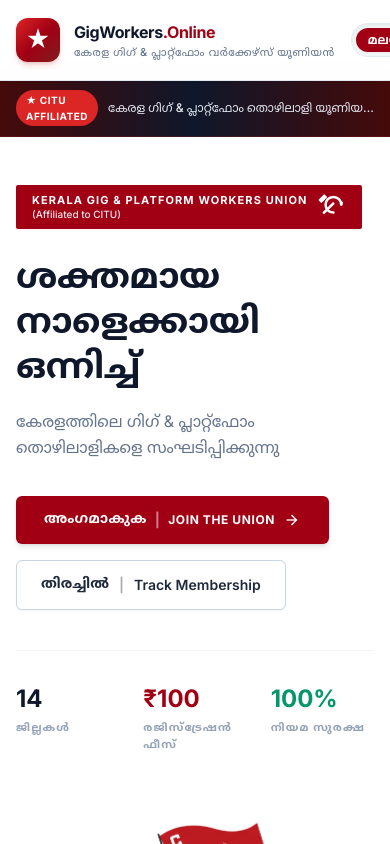
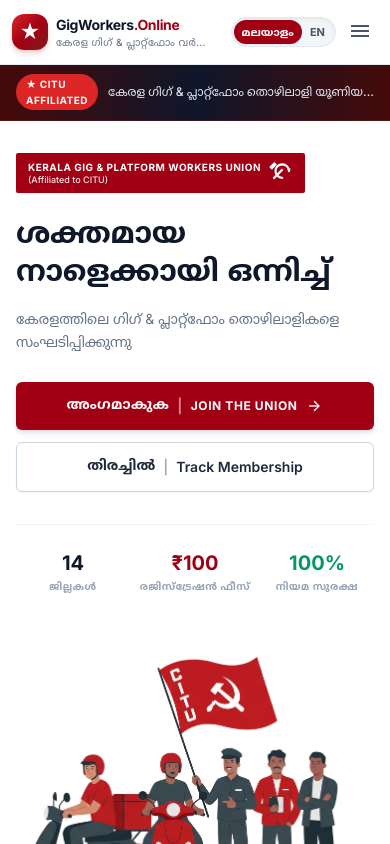
Before and after one commit to peoples-technology/GigWorkersForum, a SvelteKit app in the folder frontend/: page / in a window 390 px wide. Shown: the top 844 px of the page. Built offline with nearby package versions, Linux system fonts and the light colour scheme.

Commit message:
fix(responsive): prevent horizontal cutoff and ensure language switcher visibility on mobile viewports

```diff
--- a/frontend/src/app.css
+++ b/frontend/src/app.css
@@ -19,6 +19,13 @@
 		-webkit-tap-highlight-color: transparent;
 		color: #0f172a;
 		background-color: #f8fafc;
+		overflow-x: hidden;
+		width: 100%;
+	}
+	html {
+		scroll-behavior: smooth;
+		overflow-x: hidden;
+		width: 100%;
 	}
 }
 
--- a/frontend/src/routes/+page.svelte
+++ b/frontend/src/routes/+page.svelte
@@ -41,23 +41,23 @@
 </svelte:head>
 
 <!-- Frosted Glass Sticky Header -->
-<header class="fixed top-0 w-full z-50 bg-white/90 backdrop-blur-md border-b border-slate-200/80 shadow-sm transition-all">
-	<div class="h-20 max-w-7xl mx-auto px-4 sm:px-6 lg:px-8 flex items-center justify-between gap-4">
+<header class="fixed top-0 left-0 right-0 w-full z-50 bg-white/95 backdrop-blur-md border-b border-slate-200/80 shadow-xs transition-all">
+	<div class="h-16 sm:h-20 max-w-7xl mx-auto px-3 sm:px-6 lg:px-8 flex items-center justify-between gap-2 sm:gap-4">
 		<!-- Union Logo & Title -->
-		<a href="/" class="flex items-center gap-3.5 min-w-max group">
-			<div class="w-11 h-11 rounded-xl bg-gradient-to-br from-red-600 via-primary to-red-900 flex items-center justify-center text-white font-black text-2xl shadow-md shadow-red-700/20 group-hover:scale-105 group-hover:rotate-1 transition-transform">
+		<a href="/" class="flex items-center gap-2 sm:gap-3.5 min-w-0 flex-shrink group">
+			<div class="w-9 h-9 sm:w-11 sm:h-11 rounded-xl bg-gradient-to-br from-red-600 via-primary to-red-900 flex items-center justify-center text-white font-black text-xl sm:text-2xl shadow-md shadow-red-700/20 group-hover:scale-105 transition-transform flex-shrink-0">
 				★
 			</div>
-			<div class="flex flex-col">
-				<div class="flex items-center gap-2">
-					<span class="font-extrabold text-base sm:text-lg text-slate-900 tracking-tight group-hover:text-primary transition-colors">
+			<div class="flex flex-col min-w-0">
+				<div class="flex items-center gap-1.5 sm:gap-2">
+					<span class="font-extrabold text-sm sm:text-lg text-slate-900 tracking-tight group-hover:text-primary transition-colors truncate">
 						GigWorkers<span class="text-primary">.Online</span>
 					</span>
-					<span class="hidden sm:inline-flex items-center px-2 py-0.5 rounded-full text-[10px] font-bold bg-red-100 text-red-800 border border-red-200 uppercase tracking-wide">
+					<span class="hidden md:inline-flex items-center px-2 py-0.5 rounded-full text-[10px] font-bold bg-red-100 text-red-800 border border-red-200 uppercase tracking-wide">
 						Kerala
 					</span>
 				</div>
-				<span class="text-[11px] sm:text-xs text-slate-500 uppercase tracking-wider font-medium">
+				<span class="text-[10px] sm:text-xs text-slate-500 uppercase tracking-wider font-medium truncate">
 					{lang === 'ml' ? 'കേരള ഗിഗ് & പ്ലാറ്റ്‌ഫോം വർക്കേഴ്സ് യൂണിയൻ' : 'Kerala Gig & Platform Workers Union'}
 				</span>
 			</div>
@@ -76,21 +76,21 @@
 			</a>
 		</nav>
 
-		<!-- Right Action Strip: Language Toggle + Register CTA -->
-		<div class="flex items-center gap-3 min-w-max">
+		<!-- Right Action Strip: Language Toggle + Register CTA + Hamburger -->
+		<div class="flex items-center gap-1.5 sm:gap-3 flex-shrink-0">
 			<!-- Language Toggle Pill -->
-			<div class="inline-flex items-center bg-slate-100/90 border border-slate-200 rounded-full p-1 shadow-inner">
+			<div class="inline-flex items-center bg-slate-100/90 border border-slate-200 rounded-full p-0.5 sm:p-1 shadow-inner">
 				<button
 					type="button"
 					onclick={() => toggleLang('ml')}
-					class={`px-3 py-1 rounded-full text-xs font-bold transition-all ${lang === 'ml' ? 'bg-primary text-white shadow-sm' : 'text-slate-600 hover:text-slate-900'}`}
+					class={`px-2 sm:px-3 py-1 rounded-full text-[11px] sm:text-xs font-bold transition-all ${lang === 'ml' ? 'bg-primary text-white shadow-sm' : 'text-slate-600 hover:text-slate-900'}`}
 				>
 					മലയാളം
 				</button>
 				<button
 					type="button"
 					onclick={() => toggleLang('en')}
-					class={`px-3 py-1 rounded-full text-xs font-bold transition-all ${lang === 'en' ? 'bg-primary text-white shadow-sm' : 'text-slate-600 hover:text-slate-900'}`}
+					class={`px-2 sm:px-3 py-1 rounded-full text-[11px] sm:text-xs font-bold transition-all ${lang === 'en' ? 'bg-primary text-white shadow-sm' : 'text-slate-600 hover:text-slate-900'}`}
 				>
 					EN
 				</button>
@@ -99,7 +99,7 @@
 			<!-- Quick Register CTA Button -->
 			<a
 				href="/register"
-				class="hidden sm:inline-flex items-center gap-1.5 px-4 py-2.5 rounded-xl crimson-gradient-btn text-white text-xs font-bold tracking-wide shadow-md"
+				class="hidden sm:inline-flex items-center gap-1.5 px-3.5 sm:px-4 py-2 sm:py-2.5 rounded-xl crimson-gradient-btn text-white text-xs font-bold tracking-wide shadow-md"
 			>
 				<span class="material-symbols-outlined text-[16px]">how_to_reg</span>
 				<span>{lang === 'ml' ? 'അംഗമാകുക (₹100)' : 'Join Union (₹100)'}</span>
@@ -109,7 +109,7 @@
 			<button
 				type="button"
 				onclick={() => mobileMenuOpen = !mobileMenuOpen}
-				class="lg:hidden p-2 rounded-lg text-slate-600 hover:text-slate-900 hover:bg-slate-100"
+				class="lg:hidden p-1.5 sm:p-2 rounded-lg text-slate-600 hover:text-slate-900 hover:bg-slate-100 focus:outline-none"
 				aria-label="Toggle menu"
 			>
 				<span class="material-symbols-outlined text-2xl">{mobileMenuOpen ? 'close' : 'menu'}</span>
@@ -145,7 +145,7 @@
 	{/if}
 </header>
 
-<main class="w-full pt-20 min-h-[calc(100vh-80px)]">
+<main class="w-full pt-16 sm:pt-20 min-h-[calc(100vh-80px)] overflow-x-hidden">
 	<div class="flex flex-col w-full">
 		<!-- Top Statutory Notification Ticker -->
 		<aside aria-label="Statutory Notice" class="w-full bg-gradient-to-r from-red-950 via-slate-900 to-red-950 text-white border-b border-red-900/40">
@@ -175,21 +175,21 @@
 		</aside>
 
 		<!-- Hero Section -->
-		<section class="w-full bg-white py-12 lg:py-20 relative overflow-hidden">
+		<section class="w-full bg-white py-8 sm:py-12 lg:py-20 relative overflow-hidden">
 			<div class="max-w-7xl mx-auto px-4 sm:px-6 lg:px-8">
-				<div class="grid grid-cols-1 lg:grid-cols-2 gap-10 lg:gap-16 items-center">
+				<div class="grid grid-cols-1 lg:grid-cols-2 gap-8 lg:gap-16 items-center">
 
 					<!-- Left Column: Copy & Actions -->
-					<div class="flex flex-col items-start">
+					<div class="flex flex-col items-start w-full">
 
 						<!-- Union Affiliation Badge -->
-						<div class="inline-flex items-center gap-2.5 px-4 py-2 rounded-sm bg-primary text-white mb-7 shadow-sm">
-							<div class="flex flex-col leading-tight">
-								<span class="text-[11px] font-black tracking-widest uppercase">Kerala Gig &amp; Platform Workers Union</span>
-								<span class="text-[10px] font-medium opacity-90">(Affiliated to CITU)</span>
+						<div class="inline-flex items-center gap-2 sm:gap-2.5 px-3 sm:px-4 py-2 rounded-sm bg-primary text-white mb-6 sm:mb-7 shadow-sm max-w-full">
+							<div class="flex flex-col leading-tight min-w-0">
+								<span class="text-[10px] sm:text-[11px] font-black tracking-wider sm:tracking-widest uppercase truncate">Kerala Gig &amp; Platform Workers Union</span>
+								<span class="text-[9px] sm:text-[10px] font-medium opacity-90">(Affiliated to CITU)</span>
 							</div>
 							<!-- Hammer & Sickle -->
-							<svg class="w-7 h-7 flex-shrink-0" viewBox="0 0 100 100" fill="white" xmlns="http://www.w3.org/2000/svg" aria-hidden="true">
+							<svg class="w-6 h-6 sm:w-7 sm:h-7 flex-shrink-0" viewBox="0 0 100 100" fill="white" xmlns="http://www.w3.org/2000/svg" aria-hidden="true">
 								<!-- Hammer handle -->
 								<rect x="10" y="50" width="55" height="9" rx="3" transform="rotate(-45 37 54)"/>
 								<!-- Hammer head -->
@@ -202,33 +202,33 @@
 						</div>
 
 						<!-- Bilingual Headline -->
-						<h1 class="font-black text-slate-900 mb-4 leading-tight tracking-tight">
+						<h1 class="font-black text-slate-900 mb-4 leading-tight tracking-tight w-full break-words">
 							{#if lang === 'ml'}
-								<span class="block text-4xl sm:text-5xl lg:text-[3.5rem]" style="font-family: 'Noto Sans Malayalam', sans-serif; line-height: 1.25;">
+								<span class="block text-3xl sm:text-5xl lg:text-[3.5rem]" style="font-family: 'Noto Sans Malayalam', sans-serif; line-height: 1.25;">
 									ശക്തമായ<br/>നാളെക്കായി ഒന്നിച്ച്
 								</span>
 							{:else}
-								<span class="block text-4xl sm:text-5xl lg:text-[3.5rem] leading-tight">
+								<span class="block text-3xl sm:text-5xl lg:text-[3.5rem] leading-tight">
 									United for a
 								</span>
-								<span class="block text-4xl sm:text-5xl lg:text-[3.5rem] text-primary font-black italic leading-tight">
+								<span class="block text-3xl sm:text-5xl lg:text-[3.5rem] text-primary font-black italic leading-tight">
 									stronger tomorrow
 								</span>
 							{/if}
 						</h1>
 
 						<!-- Subtitle -->
-						<p class="text-base sm:text-lg text-slate-500 leading-relaxed mb-9">
+						<p class="text-sm sm:text-base lg:text-lg text-slate-500 leading-relaxed mb-7 sm:mb-9 max-w-xl">
 							{lang === 'ml'
 								? 'കേരളത്തിലെ ഗിഗ് & പ്ലാറ്റ്‌ഫോം തൊഴിലാളികളെ സംഘടിപ്പിക്കുന്നു'
 								: "Organising Kerala's Gig & Platform Workers"}
 						</p>
 
 						<!-- CTA Buttons -->
-						<div class="flex flex-wrap items-center gap-4 w-full sm:w-auto">
+						<div class="flex flex-col sm:flex-row items-stretch sm:items-center gap-3 sm:gap-4 w-full sm:w-auto">
 							<a
 								href="/register"
-								class="inline-flex items-center justify-center gap-2 px-7 py-3.5 rounded-md bg-primary hover:bg-[#80000f] text-white text-sm font-bold tracking-wide shadow-md transition-colors"
+								class="inline-flex items-center justify-center gap-2 px-6 sm:px-7 py-3.5 rounded-md bg-primary hover:bg-[#80000f] text-white text-sm font-bold tracking-wide shadow-md transition-colors text-center"
 							>
 								<span style="font-family: 'Noto Sans Malayalam', sans-serif;">അംഗമാകുക</span>
 								<span class="opacity-50">|</span>
@@ -238,7 +238,7 @@
 
 							<a
 								href="#quick-access-banner"
-								class="inline-flex items-center justify-center gap-2.5 px-6 py-3.5 rounded-md bg-white border border-slate-300 text-slate-800 text-sm font-semibold hover:bg-slate-50 hover:border-slate-400 transition-all shadow-sm"
+								class="inline-flex items-center justify-center gap-2 px-5 sm:px-6 py-3.5 rounded-md bg-white border border-slate-300 text-slate-800 text-sm font-semibold hover:bg-slate-50 hover:border-slate-400 transition-all shadow-sm text-center"
 							>
 								<span style="font-family: 'Noto Sans Malayalam', sans-serif;">{lang === 'ml' ? 'തിരച്ചിൽ' : 'തിരച്ചിൽ'}</span>
 								<span class="opacity-40">|</span>
@@ -247,22 +247,22 @@
 						</div>
 
 						<!-- Stats strip -->
-						<div class="mt-10 pt-8 border-t border-slate-100 w-full grid grid-cols-3 gap-6">
+						<div class="mt-8 sm:mt-10 pt-6 sm:pt-8 border-t border-slate-100 w-full grid grid-cols-3 gap-2 sm:gap-6 text-center sm:text-left">
 							<div>
-								<p class="text-2xl sm:text-3xl font-black text-slate-900">14</p>
-								<p class="text-[11px] text-slate-400 font-semibold mt-1 uppercase tracking-widest">
+								<p class="text-xl sm:text-3xl font-black text-slate-900">14</p>
+								<p class="text-[10px] sm:text-[11px] text-slate-400 font-semibold mt-0.5 sm:mt-1 uppercase tracking-wider sm:tracking-widest">
 									{lang === 'ml' ? 'ജില്ലകൾ' : 'Districts'}
 								</p>
 							</div>
 							<div>
-								<p class="text-2xl sm:text-3xl font-black text-primary">₹100</p>
-								<p class="text-[11px] text-slate-400 font-semibold mt-1 uppercase tracking-widest">
+								<p class="text-xl sm:text-3xl font-black text-primary">₹100</p>
+								<p class="text-[10px] sm:text-[11px] text-slate-400 font-semibold mt-0.5 sm:mt-1 uppercase tracking-wider sm:tracking-widest">
 									{lang === 'ml' ? 'രജിസ്ട്രേഷൻ ഫീസ്' : 'Registration Fee'}
 								</p>
 							</div>
 							<div>
-								<p class="text-2xl sm:text-3xl font-black text-emerald-600">100%</p>
-								<p class="text-[11px] text-slate-400 font-semibold mt-1 uppercase tracking-widest">
+								<p class="text-xl sm:text-3xl font-black text-emerald-600">100%</p>
+								<p class="text-[10px] sm:text-[11px] text-slate-400 font-semibold mt-0.5 sm:mt-1 uppercase tracking-wider sm:tracking-widest">
 									{lang === 'ml' ? 'നിയമ സുരക്ഷ' : 'Legal Cover'}
 								</p>
 							</div>
@@ -270,11 +270,11 @@
 					</div>
 
 					<!-- Right Column: Hero Illustration -->
-					<div class="relative flex items-center justify-center w-full lg:justify-end">
+					<div class="relative flex items-center justify-center w-full lg:justify-end overflow-hidden">
 						<img
 							src="/images/HomePage-HeroAsset.png"
 							alt="Kerala gig workers — delivery partners, cab drivers, and platform workers standing united with a CITU flag"
-							class="w-full max-w-lg lg:max-w-none object-contain select-none"
+							class="w-full max-w-md sm:max-w-lg lg:max-w-none h-auto object-contain select-none"
 							onerror={(e) => {
 								(e.currentTarget as HTMLImageElement).src = "https://lh3.googleusercontent.com/aida-public/AB6AXuAWe4zboGWqHL3jwywJUeVISdlnK_rC41LVB4QtSYp9gdGbXwg3nD6fRYs5iOt8M-yBKUJvXlMGr2iil4ngfjS-RjAvAcZ2dfz1HkXoPrzPkgJvZpJvo1ALHS7H5co15GqKBUWOPR3EYM9MlvLYJy5bPjXcHY3Ju2yNNHqhtJpDN0ai7h5rEgRGssd7vmm5HU_EbhSFCHVgEGVItQFkp_krs51AhFOzKbDwiYmeFYXV1bUaKEZzDSVfVA";
 							}}
@@ -376,23 +376,23 @@
 		</section>
 
 		<!-- Member Quick Access Banner with Deep Gradient -->
-		<section class="w-full py-16 bg-white" id="quick-access-banner">
+		<section class="w-full py-12 sm:py-16 bg-white" id="quick-access-banner">
 			<div class="max-w-7xl mx-auto px-4 sm:px-6 lg:px-8">
-				<div class="bg-gradient-to-br from-slate-950 via-slate-900 to-red-950 text-white rounded-3xl p-8 sm:p-10 lg:p-12 border border-slate-800 shadow-2xl relative overflow-hidden">
+				<div class="bg-gradient-to-br from-slate-950 via-slate-900 to-red-950 text-white rounded-2xl sm:rounded-3xl p-5 sm:p-10 lg:p-12 border border-slate-800 shadow-2xl relative overflow-hidden">
 					<!-- Ambient Glow Inside Card -->
 					<div class="absolute -top-20 -right-20 w-80 h-80 bg-red-600/15 rounded-full blur-3xl pointer-events-none"></div>
 
-					<div class="grid grid-cols-1 lg:grid-cols-12 gap-8 items-center relative z-10">
+					<div class="grid grid-cols-1 lg:grid-cols-12 gap-6 sm:gap-8 items-center relative z-10">
 						<!-- Text Lockup -->
 						<div class="lg:col-span-6">
-							<div class="inline-flex items-center gap-2 px-3 py-1 rounded-full bg-red-900/40 text-red-300 border border-red-500/30 text-xs font-bold mb-4">
-								<span class="material-symbols-outlined text-[16px]">lock</span>
+							<div class="inline-flex items-center gap-2 px-3 py-1 rounded-full bg-red-900/40 text-red-300 border border-red-500/30 text-[11px] sm:text-xs font-bold mb-3 sm:mb-4">
+								<span class="material-symbols-outlined text-[15px] sm:text-[16px]">lock</span>
 								<span>{lang === 'ml' ? 'നിലവിലുള്ള അംഗങ്ങൾക്കായി · Portal Access' : 'Existing Members · Quick Access'}</span>
 							</div>
-							<h3 class="text-2xl sm:text-3xl font-black text-white">
+							<h3 class="text-xl sm:text-3xl font-black text-white">
 								{lang === 'ml' ? 'നിങ്ങളുടെ അംഗത്വം പരിശോധിക്കുക' : 'Access Your Membership'}
 							</h3>
-							<p class="text-xs sm:text-sm text-slate-300 mt-2.5 max-w-lg leading-relaxed">
+							<p class="text-xs sm:text-sm text-slate-300 mt-2 sm:mt-2.5 max-w-lg leading-relaxed">
 								{lang === 'ml'
 									? 'രജിസ്റ്റർ ചെയ്ത 10 അക്ക മൊബൈൽ നമ്പർ നൽകി അപേക്ഷയുടെ നില പരിശോധിക്കുക, ഡിജിറ്റൽ തിരിച്ചറിയൽ കാർഡ് ഡൗൺലോഡ് ചെയ്യുക, അല്ലെങ്കിൽ വാർഷിക വിഹിതം അടയ്ക്കുക.'
 									: 'Enter your registered 10-digit mobile number to track application status, download your high-resolution digital ID card, or renew your membership.'}
@@ -401,14 +401,14 @@
 
 						<!-- Input Action Form -->
 						<div class="lg:col-span-6 w-full">
-							<form class="flex flex-col sm:flex-row items-stretch sm:items-center gap-3" onsubmit={(e) => { e.preventDefault(); handleSendOtp(); }}>
-								<div class="relative flex-1 flex items-center bg-white/95 rounded-xl border border-slate-300 overflow-hidden shadow-sm focus-within:ring-2 focus-within:ring-primary focus-within:border-primary">
-									<span class="bg-slate-100 px-3.5 py-3 text-sm text-slate-700 border-r border-slate-300 flex items-center select-none font-mono font-bold">
+							<form class="flex flex-col sm:flex-row items-stretch sm:items-center gap-2.5 sm:gap-3 w-full" onsubmit={(e) => { e.preventDefault(); handleSendOtp(); }}>
+								<div class="relative flex-1 flex items-center bg-white/95 rounded-xl border border-slate-300 overflow-hidden shadow-sm focus-within:ring-2 focus-within:ring-primary focus-within:border-primary w-full">
+									<span class="bg-slate-100 px-3 py-2.5 sm:px-3.5 sm:py-3 text-sm text-slate-700 border-r border-slate-300 flex items-center select-none font-mono font-bold flex-shrink-0">
 										+91
 									</span>
 									<input
 										bind:value={trackPhone}
-										class="w-full px-3.5 py-3 text-sm text-slate-900 placeholder:text-slate-400 bg-transparent focus:outline-none font-medium"
+										class="w-full min-w-0 px-3 py-2.5 sm:px-3.5 sm:py-3 text-sm text-slate-900 placeholder:text-slate-400 bg-transparent focus:outline-none font-medium"
 										id="track-input"
 										maxlength="10"
 										pattern="[0-9]{10}"
@@ -418,7 +418,7 @@
 									/>
 								</div>
 								<button
-									class="px-7 py-3.5 rounded-xl crimson-gradient-btn text-white text-sm font-bold whitespace-nowrap flex items-center justify-center gap-2 disabled:opacity-70 shadow-lg"
+									class="px-6 sm:px-7 py-3 sm:py-3.5 rounded-xl crimson-gradient-btn text-white text-sm font-bold whitespace-nowrap flex items-center justify-center gap-2 disabled:opacity-70 shadow-lg flex-shrink-0"
 									id="otp-btn"
 									type="submit"
 									disabled={otpSending}
@@ -438,8 +438,8 @@
 
 							{#if statusMessage}
 								<div class={`mt-3 text-xs flex items-center gap-2 p-2.5 rounded-lg ${statusType === 'error' ? 'bg-red-950/80 text-red-200 border border-red-800' : 'bg-emerald-950/80 text-emerald-200 border border-emerald-800'}`}>
-									<span class="material-symbols-outlined text-[16px]">{statusType === 'error' ? 'error' : 'check_circle'}</span>
-									<span class="font-medium">{statusMessage}</span>
+									<span class="material-symbols-outlined text-[16px] flex-shrink-0">{statusType === 'error' ? 'error' : 'check_circle'}</span>
+									<span class="font-medium break-words">{statusMessage}</span>
 								</div>
 							{/if}
 						</div>
```
Also changed, not shown: frontend/src/routes/checkout/+page.svelte (+11 -11 lines), frontend/src/routes/register/+page.svelte (+12 -12 lines), frontend/src/routes/verify/+page.svelte (+13 -13 lines), frontend/src/routes/verify/[token]/+page.svelte (+12 -12 lines).
